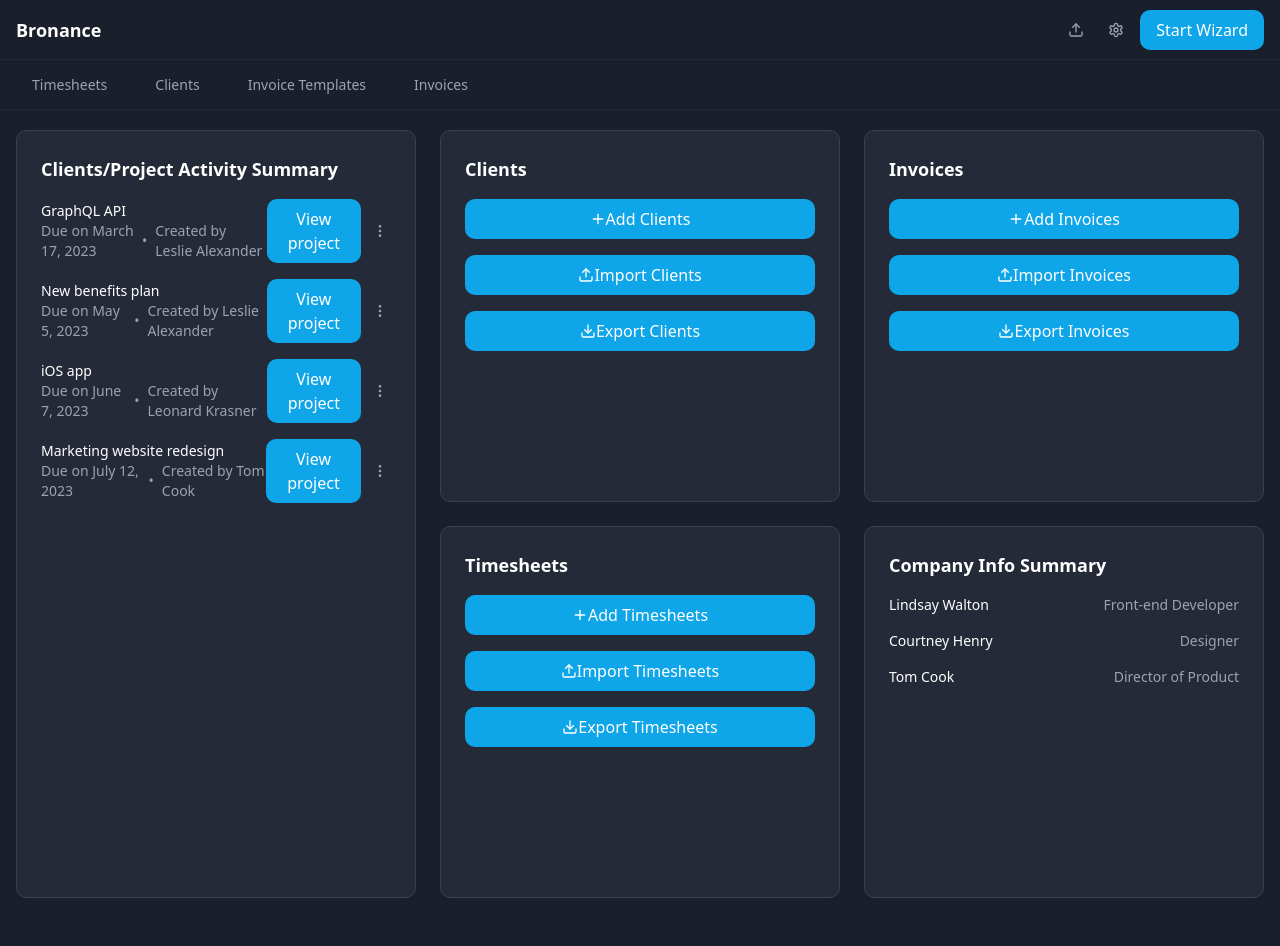
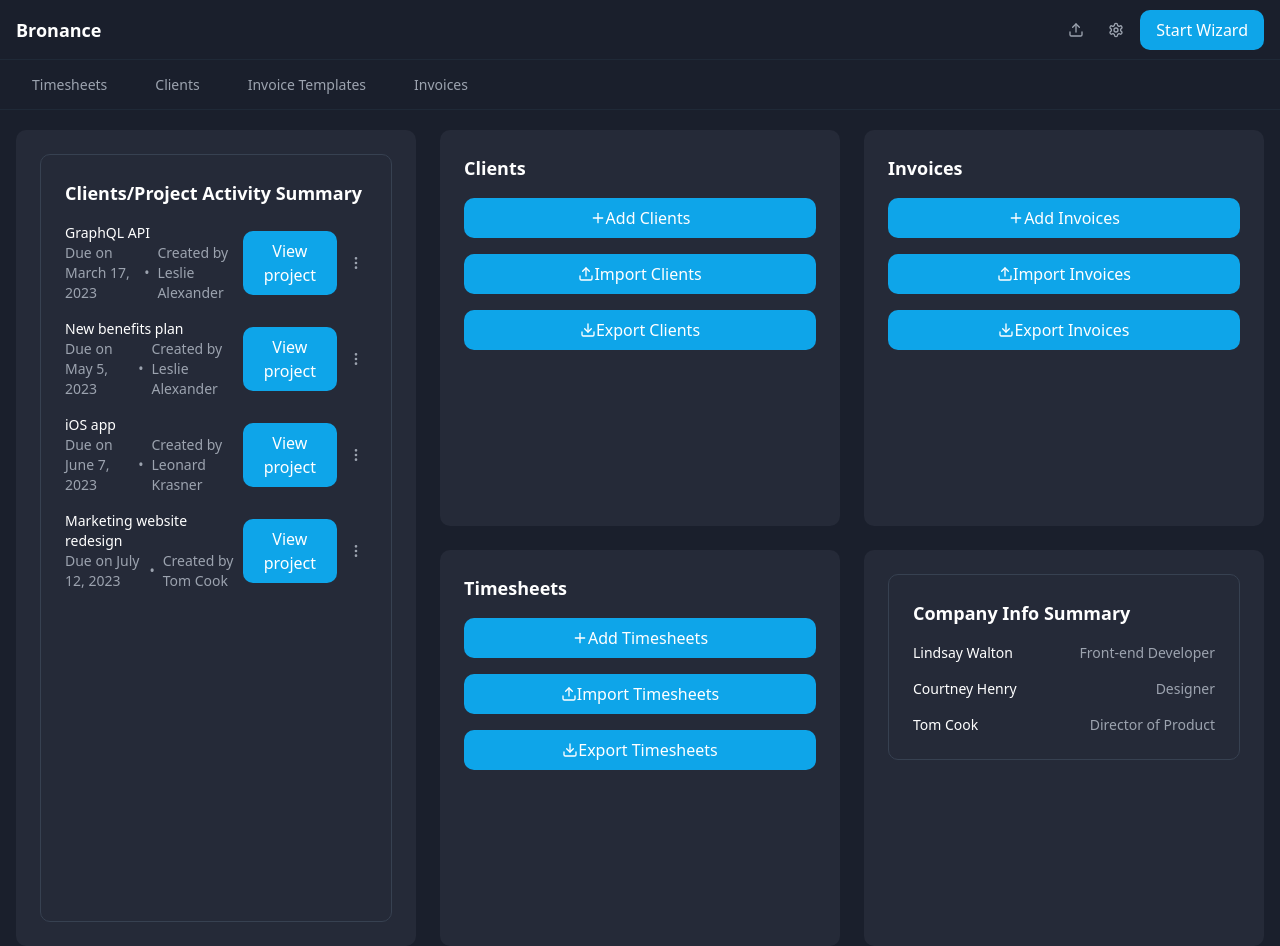
Before and after one commit to brovio/jibinvoicing, a React (Vite) app: page / in a window 1280 px wide. Built offline with nearby package versions, Linux system fonts and the light colour scheme.

Commit message:
Update landing page border colors
Changed the border colors of the five sections on the landing page to match the color of the container for a consistent design.
[skip gpt_engineer]

```diff
--- a/src/components/dashboard/QuickActionCard.tsx
+++ b/src/components/dashboard/QuickActionCard.tsx
@@ -7,7 +7,7 @@ interface QuickActionCardProps {
 
 export const QuickActionCard = ({ title }: QuickActionCardProps) => {
   return (
-    <div className="dashboard-card">
+    <div className="bg-dashboard-card border-dashboard-card rounded-[10px] p-6">
       <h2 className="text-lg font-semibold mb-4 text-white">{title}</h2>
       <div className="space-y-4">
         <button className="btn-primary w-full">
--- a/src/pages/Landing.tsx
+++ b/src/pages/Landing.tsx
@@ -40,7 +40,9 @@ const Landing = () => {
     <div className="grid grid-cols-12 gap-6 h-[calc(100vh-2rem)]">
       {/* Left column - Project Activity */}
       <div className="col-span-4">
-        <ProjectActivity projects={projectData} />
+        <div className="bg-dashboard-card border-dashboard-card rounded-[10px] p-6">
+          <ProjectActivity projects={projectData} />
+        </div>
       </div>
 
       {/* Right section - 2x2 grid */}
@@ -48,7 +50,9 @@ const Landing = () => {
         <QuickActionCard title="Clients" />
         <QuickActionCard title="Invoices" />
         <QuickActionCard title="Timesheets" />
-        <CompanyInfo staff={staffData} />
+        <div className="bg-dashboard-card border-dashboard-card rounded-[10px] p-6">
+          <CompanyInfo staff={staffData} />
+        </div>
       </div>
     </div>
   );
```
